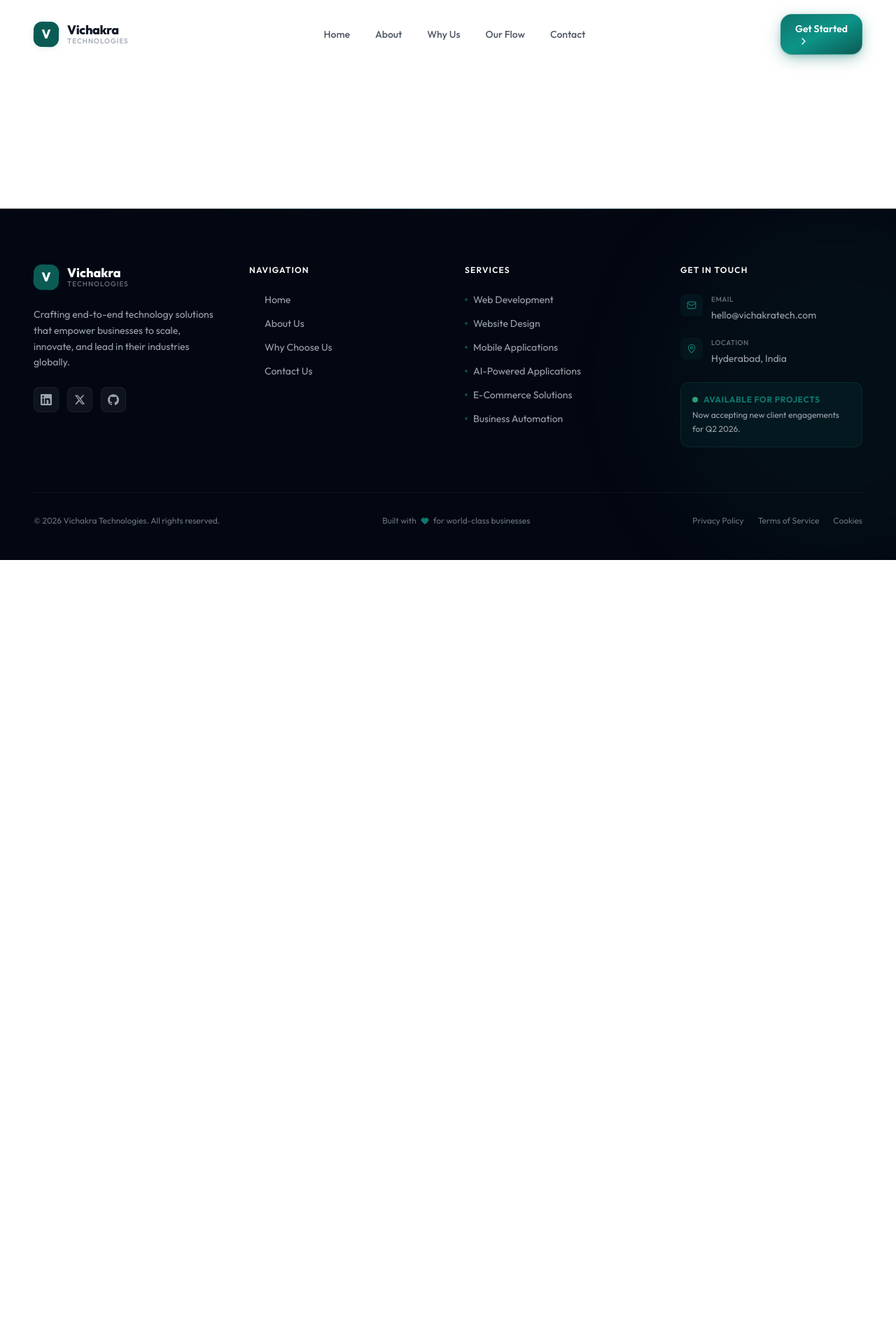
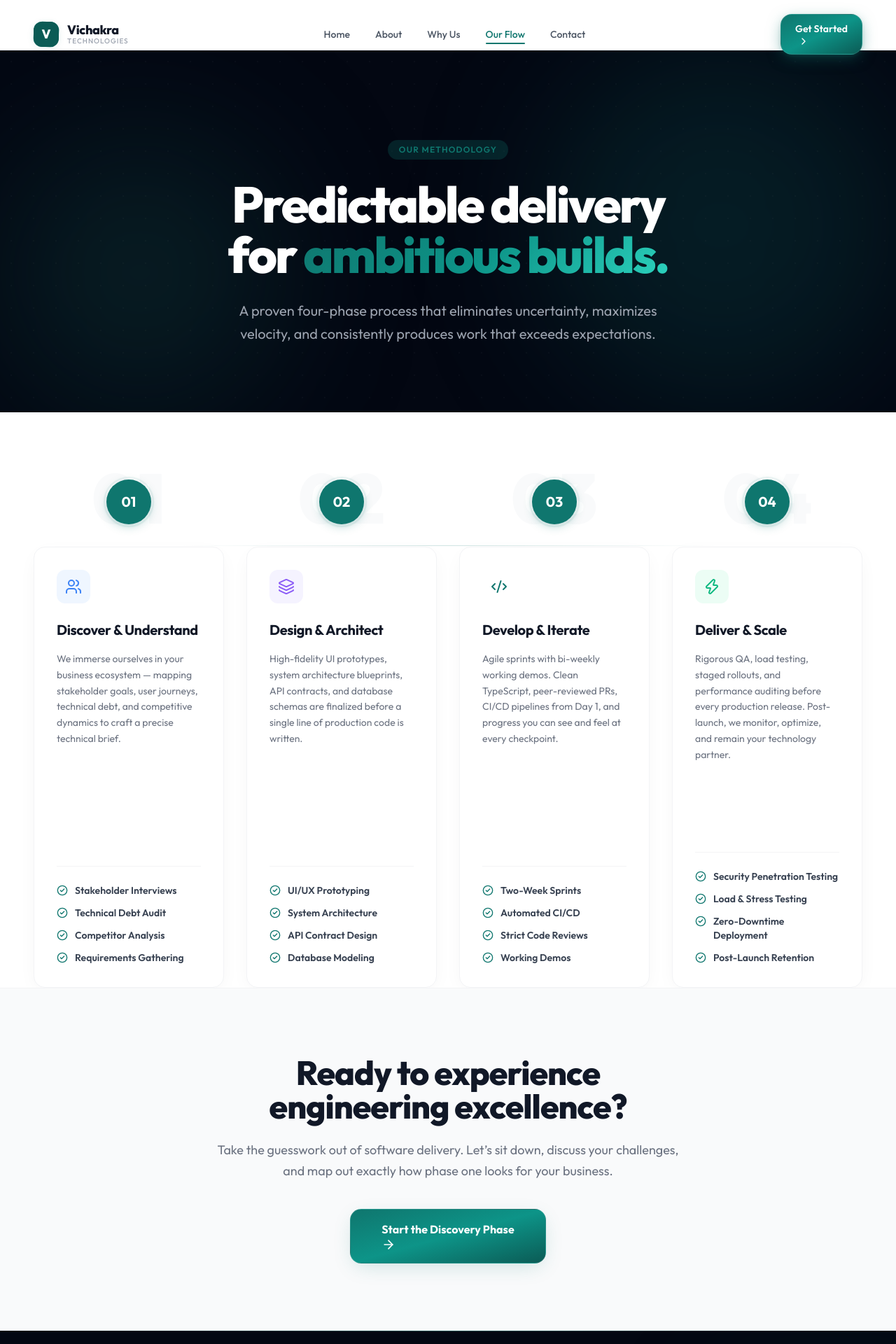
Before and after one commit to rohith-2809/Vichakra-Technologies-Web, a React (Vite) app: page /our-flow in a window 1280 px wide. Shown: the top 1920 px of the page at 70% size. Before the commit the page ends 800 px from the top, so only its background shows below. Built offline with nearby package versions, Linux system fonts and the light colour scheme.

Commit message:
feat : added import { motion } from 'framer-motion';

```diff
--- a/src/App.jsx
+++ b/src/App.jsx
@@ -7,6 +7,7 @@ import Footer from './components/layout/Footer';
 import HomePage from './pages/HomePage';
 import AboutUsPage from './pages/AboutUsPage';
 import WhyUsPage from './pages/WhyUsPage';
+import OurFlowPage from './pages/OurFlowPage';
 import ContactUsPage from './pages/ContactUsPage';
 
 /* Scroll to top on every route change */
@@ -42,6 +43,7 @@ function AnimatedRoutes() {
           <Route path="/" element={<HomePage />} />
           <Route path="/about" element={<AboutUsPage />} />
           <Route path="/why-us" element={<WhyUsPage />} />
+          <Route path="/our-flow" element={<OurFlowPage />} />
           <Route path="/contact" element={<ContactUsPage />} />
         </Routes>
       </motion.div>
--- a/src/components/layout/Navbar.jsx
+++ b/src/components/layout/Navbar.jsx
@@ -8,7 +8,7 @@ const navLinks = [
   { name: 'Home', path: '/' },
   { name: 'About', path: '/about' },
   { name: 'Why Us', path: '/why-us' },
-  { name: 'Our Flow', path: '/#our-flow' },
+  { name: 'Our Flow', path: '/our-flow' },
   { name: 'Contact', path: '/contact' },
 ];
 
--- /dev/null
+++ b/src/pages/OurFlowPage.jsx
@@ -0,0 +1,159 @@
+import { motion } from 'framer-motion';
+import { Users, Layers, Code2, Zap, ArrowRight, CheckCircle2 } from 'lucide-react';
+import { Button } from '../components/ui/Button';
+import { MotionCard } from '../components/ui/Card';
+import SEO from '../components/ui/SEO';
+
+const fadeUp = (delay = 0, duration = 0.65) => ({
+  initial: { opacity: 0, y: 28 },
+  whileInView: { opacity: 1, y: 0 },
+  viewport: { once: true, margin: '-60px' },
+  transition: { duration, delay, ease: [0.25, 0.46, 0.45, 0.94] },
+});
+
+const processSteps = [
+  {
+    step: '01', icon: Users,
+    title: 'Discover & Understand',
+    desc: 'We immerse ourselves in your business ecosystem — mapping stakeholder goals, user journeys, technical debt, and competitive dynamics to craft a precise technical brief.',
+    color: 'text-blue-500', bg: 'bg-blue-50',
+    details: ['Stakeholder Interviews', 'Technical Debt Audit', 'Competitor Analysis', 'Requirements Gathering']
+  },
+  {
+    step: '02', icon: Layers,
+    title: 'Design & Architect',
+    desc: 'High-fidelity UI prototypes, system architecture blueprints, API contracts, and database schemas are finalized before a single line of production code is written.',
+    color: 'text-violet-500', bg: 'bg-violet-50',
+    details: ['UI/UX Prototyping', 'System Architecture', 'API Contract Design', 'Database Modeling']
+  },
+  {
+    step: '03', icon: Code2,
+    title: 'Develop & Iterate',
+    desc: 'Agile sprints with bi-weekly working demos. Clean TypeScript, peer-reviewed PRs, CI/CD pipelines from Day 1, and progress you can see and feel at every checkpoint.',
+    color: 'text-brand', bg: 'bg-brand/6',
+    details: ['Two-Week Sprints', 'Automated CI/CD', 'Strict Code Reviews', 'Working Demos']
+  },
+  {
+    step: '04', icon: Zap,
+    title: 'Deliver & Scale',
+    desc: 'Rigorous QA, load testing, staged rollouts, and performance auditing before every production release. Post-launch, we monitor, optimize, and remain your technology partner.',
+    color: 'text-emerald-500', bg: 'bg-emerald-50',
+    details: ['Security Penetration Testing', 'Load & Stress Testing', 'Zero-Downtime Deployment', 'Post-Launch Retention']
+  },
+];
+
+export default function OurFlowPage() {
+  return (
+    <div className="w-full">
+      <SEO
+        title="Our Methodology | Predictable Delivery"
+        description="Discover the Vichakra four-phase process for delivering extraordinary digital products. We eliminate uncertainty and maximize velocity."
+        keywords="software development methodology, agile sprints, system architecture design, scalable deployments"
+        url="/our-flow"
+      />
+
+      {/* ======= HERO ======= */}
+      <section className="relative pt-32 pb-24 bg-gray-950 text-white overflow-hidden">
+        <div className="absolute inset-0">
+          <div className="absolute top-0 right-0 w-[500px] h-[500px] bg-brand/20 rounded-full blur-[100px]" />
+          <div className="absolute bottom-0 left-0 w-[400px] h-[400px] bg-teal-900/30 rounded-full blur-[100px]" />
+          <div
+            className="absolute inset-0 opacity-[0.03]"
+            style={{ backgroundImage: 'radial-gradient(circle, rgba(255,255,255,0.8) 1px, transparent 1px)', backgroundSize: '32px 32px' }}
+          />
+        </div>
+
+        <div className="relative container mx-auto px-6 lg:px-12 text-center max-w-4xl">
+          <motion.div
+            initial={{ opacity: 0, y: 30 }}
+            animate={{ opacity: 1, y: 0 }}
+            transition={{ duration: 0.7, ease: [0.25, 0.46, 0.45, 0.94] }}
+          >
+            <span className="inline-flex items-center gap-2 px-4 py-1.5 rounded-full bg-brand/25 text-brand font-semibold text-xs tracking-widest uppercase mb-7">
+              Our Methodology
+            </span>
+            <h1 className="text-5xl sm:text-6xl lg:text-7xl font-extrabold tracking-tightest leading-[1.05] mb-7">
+              Predictable delivery for <span className="gradient-text">ambitious builds.</span>
+            </h1>
+            <p className="text-xl text-gray-400 leading-relaxed max-w-2xl mx-auto">
+              A proven four-phase process that eliminates uncertainty, maximizes velocity, and consistently produces work that exceeds expectations.
+            </p>
+          </motion.div>
+        </div>
+      </section>
+
+      {/* ======= THE FLOW ======= */}
+      <section className="py-24 bg-white relative overflow-hidden">
+        <div className="container mx-auto px-6 lg:px-12">
+
+          <div className="hidden lg:block absolute top-[190px] left-[20%] right-[20%] h-px bg-gradient-to-r from-transparent via-brand/20 to-transparent" />
+
+          <div className="grid grid-cols-1 lg:grid-cols-4 gap-8">
+            {processSteps.map((step, i) => (
+              <motion.div
+                key={step.step}
+                initial={{ opacity: 0, y: 40 }}
+                whileInView={{ opacity: 1, y: 0 }}
+                viewport={{ once: true, margin: '-40px' }}
+                transition={{ duration: 0.6, delay: i * 0.15, ease: [0.25, 0.46, 0.45, 0.94] }}
+                className="relative"
+              >
+                {/* Visual Step Indicator */}
+                <div className="text-center mb-8 relative">
+                   <div className="absolute -top-6 left-1/2 -translate-x-1/2 text-[100px] font-extrabold text-gray-50 leading-none pointer-events-none select-none z-0">
+                    {step.step}
+                  </div>
+                  <div className="relative z-10 w-16 h-16 mx-auto">
+                    <div className="absolute inset-0 rounded-full border-2 border-brand/20 animate-pulse-ring" />
+                    <div className="relative w-full h-full rounded-full bg-brand text-white flex items-center justify-center font-bold text-xl shadow-[0_4px_16px_-4px_rgba(15,118,110,0.45)]">
+                      {step.step}
+                    </div>
+                  </div>
+                </div>
+
+                <MotionCard hover={false} className="p-8 h-full flex flex-col border border-gray-100 shadow-[0_8px_32px_-8px_rgba(0,0,0,0.06)]">
+                  <div className={`w-12 h-12 rounded-xl ${step.bg} flex items-center justify-center mb-6`}>
+                    <step.icon className={`w-6 h-6 ${step.color}`} />
+                  </div>
+                  <h3 className="text-xl font-bold text-gray-900 mb-4">{step.title}</h3>
+                  <p className="text-gray-500 leading-relaxed text-sm mb-8 flex-grow">
+                    {step.desc}
+                  </p>
+
+                  <div className="space-y-3 pt-6 border-t border-gray-100">
+                    {step.details.map((detail, idx) => (
+                       <div key={idx} className="flex items-start gap-2.5">
+                         <CheckCircle2 size={16} className="text-brand shrink-0 mt-0.5" />
+                         <span className="text-sm font-semibold text-gray-700">{detail}</span>
+                       </div>
+                    ))}
+                  </div>
+                </MotionCard>
+              </motion.div>
+            ))}
+          </div>
+
+        </div>
+      </section>
+
+      {/* ======= CTA SECTION ======= */}
+      <section className="py-24 bg-gray-50 border-t border-gray-100">
+        <div className="container mx-auto px-6 lg:px-12 text-center">
+            <motion.div {...fadeUp()} className="max-w-2xl mx-auto">
+              <h2 className="text-3xl md:text-5xl font-extrabold text-gray-900 mb-6 text-balance">
+                Ready to experience engineering excellence?
+              </h2>
+              <p className="text-lg text-gray-500 mb-10 leading-relaxed">
+                Take the guesswork out of software delivery. Let’s sit down, discuss your challenges, and map out exactly how phase one looks for your business.
+              </p>
+              <Button href="/contact" size="xl" className="shadow-brand-md">
+                Start the Discovery Phase
+                <ArrowRight className="w-5 h-5 group-hover:translate-x-1 transition-transform" />
+              </Button>
+            </motion.div>
+        </div>
+      </section>
+
+    </div>
+  );
+}
```
Also changed, not shown: 1 other file (tests, documents, lock files or other folders).
